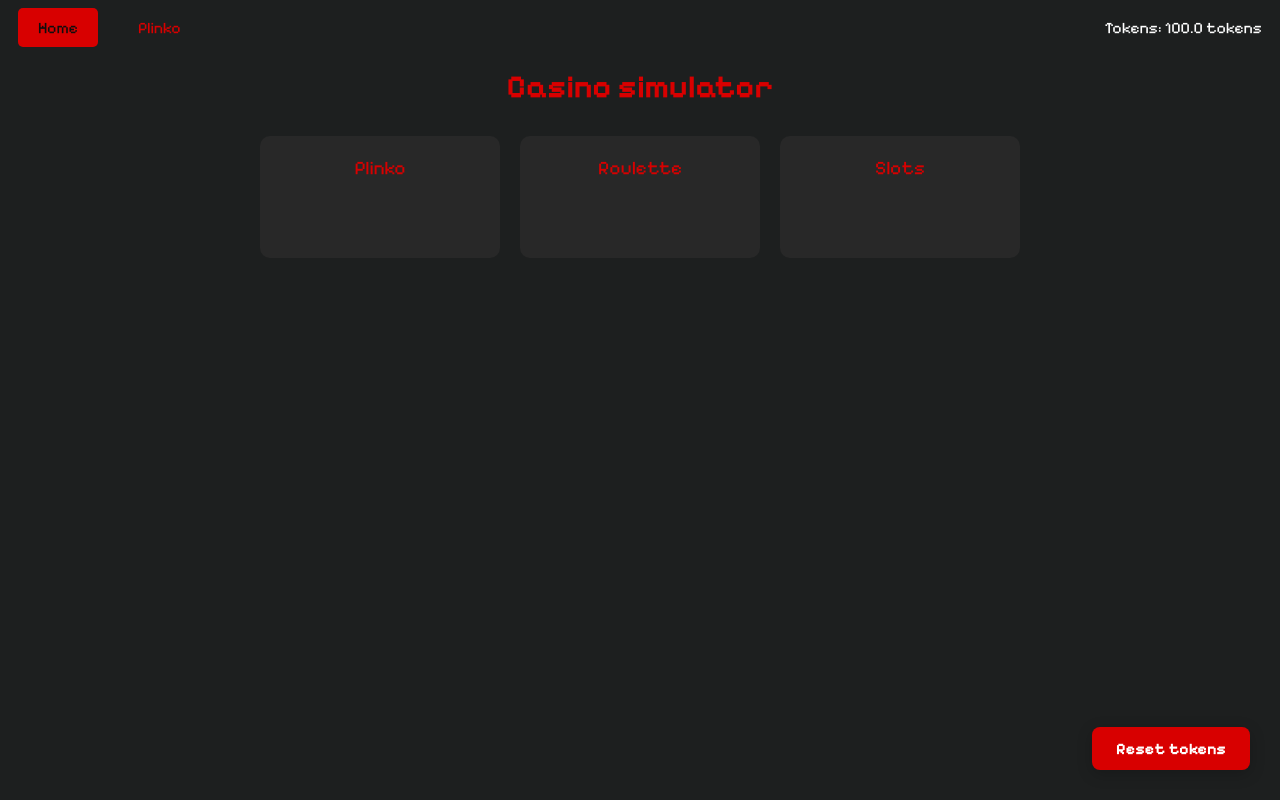
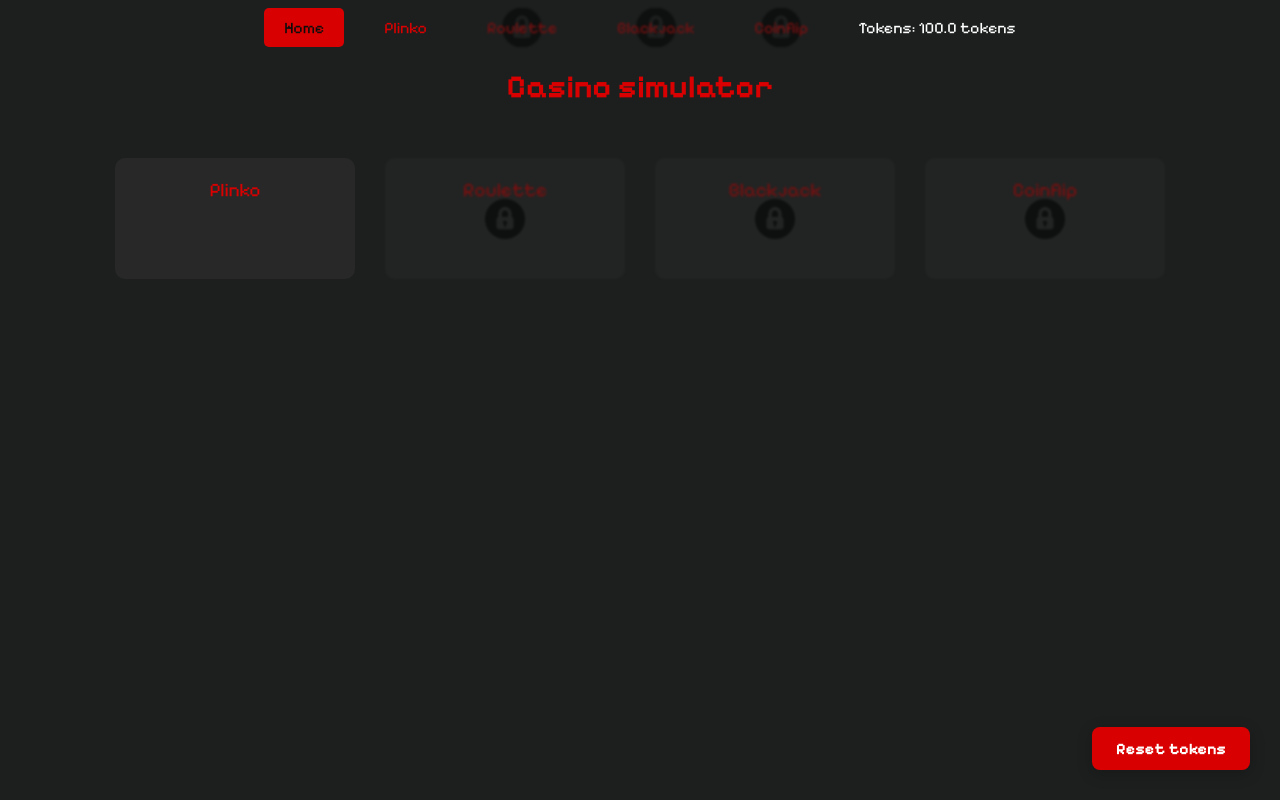
Before and after one commit to ViktorKolar666/MP-Kolar_InternetoveCasino, a plain HTML site: page index.html in a window 1280 px wide. Drawn offline with Linux system fonts and the light colour scheme.

Commit message:
- Přidány odkazy na stránky dlaších her do karet a navbaru (zatím napevno zamknuté - až na nich začnu pracovat, vyřeším postupné odemykání žetony) - Přidána ikona na kartu v prohlížeči - Pozměněno rozložení rozhraní

```diff
--- a/index-style.css
+++ b/index-style.css
@@ -7,6 +7,9 @@
 body {
     background-color: rgb(29, 31, 31);
     font-family: "Pixelify Sans", Arial, sans-serif;
+    display: flex;
+    flex-direction: column;
+    align-items: center;
 }
 
 h1 {
@@ -40,7 +43,7 @@ nav {
     font-size: 1em;
 }
 
-ul {
+nav ul {
     list-style-type: none;
     margin: 0;
     padding: 0;
@@ -48,11 +51,11 @@ ul {
     gap: 20px;
 }
 
-li {
+nav li {
     display: inline;
 }
 
-li a {
+nav li a {
     text-decoration: none;
     color: rgb(216, 0, 0);
     padding: 10px 20px;
@@ -60,7 +63,7 @@ li a {
     transition: background-color 0.3s, color 0.3s;
 }
 
-li a:hover {
+nav li a:hover {
     background-color: rgb(216, 0, 0);
     color: rgb(14, 13, 13);
     border-radius: 5px;
@@ -75,7 +78,7 @@ li a:hover {
 .game-cards {
     display: flex;
     justify-content: center;
-    gap: 20px;
+    gap: 30px;
     margin-top: 30px;
 }
 
@@ -88,12 +91,6 @@ li a:hover {
     transition: transform 0.3s, box-shadow 0.3s;
     position: relative;
     overflow: hidden;
-}
-
-.card img {
-    width: 100px;
-    height: 100px;
-    margin-bottom: 10px;
 }
 
 .card a {
@@ -109,14 +106,14 @@ li a:hover {
     font-size: 0.9em;
     color: rgb(179, 179, 179);
     margin-top: 10px;
-    opacity: 0; /* Skryjeme popis */
-    transform: translateY(10px); /* Posuneme popis dolů */
-    transition: opacity 0.3s, transform 0.3s; /* Přidáme přechod */
+    opacity: 0; /* hide description */
+    transform: translateY(10px); /* move description down */
+    transition: opacity 0.3s, transform 0.3s; /* add transition */
 }
 
 .card:hover .description {
-    opacity: 1; /* Zobrazíme popis */
-    transform: translateY(0); /* Vrátíme popis na původní pozici */
+    opacity: 1; /* show description */
+    transform: translateY(0); /* returns description to original position */
 }
 
 .card:hover {
@@ -124,7 +121,7 @@ li a:hover {
     box-shadow: 0 10px 20px rgba(0, 0, 0, 0.5);
 }
 
-.reset-tokens-btn {
+.reset-tokens-btn { /* button to reset tokens */
     position: fixed;
     right: 30px;
     bottom: 30px;
@@ -146,7 +143,7 @@ li a:hover {
     background: rgb(255, 0, 0);
 }
 
-@media (max-width: 900px) {
+@media (max-width: 900px) { /* for medium screens */
     .game-cards {
         flex-direction: column;
         align-items: center;
@@ -158,7 +155,7 @@ li a:hover {
     }
 }
 
-@media (max-width: 600px) {
+@media (max-width: 600px) { /* for small screens */
     nav {
         flex-direction: column;
         gap: 10px;
@@ -184,3 +181,13 @@ li a:hover {
         margin: 10px 0;
     }
 }
+
+.notUnlocked {
+    background-image: url("icons/padlock.png"); /* https://www.flaticon.com/free-icon/padlock_181534?term=lock&page=1&position=54&origin=tag&related_id=181534 */
+    pointer-events: none;  /* disable interactions */
+    opacity: 0.5;  /* reduce opacity to indicate locked state */
+    filter: blur(1px); /* add blur effect to indicate locked state */
+    background-size: 40px 40px; /* set size for the padlock icon */
+    background-repeat: no-repeat; /* prevent repeating the icon */
+    background-position: center; /* center the icon */
+}
--- a/index.html
+++ b/index.html
@@ -7,12 +7,16 @@
         <link rel="preconnect" href="https://fonts.googleapis.com">
         <link rel="preconnect" href="https://fonts.gstatic.com" crossorigin>
         <link href="https://fonts.googleapis.com/css2?family=Bree+Serif&family=Pixelify+Sans:wght@400..700&display=swap" rel="stylesheet">
+        <link rel="icon" href="icons/seven.png"> <!--* https://www.flaticon.com/free-icon/seven_9210131?term=casino&page=1&position=31&origin=tag&related_id=9210131 -->
     </head>
     <body>
         <nav>
             <ul>
                 <li><a href="index.html" class="active">Home</a></li>
                 <li><a href="plinko.html">Plinko</a></li>
+                <li><a href="roulette.html" class="notUnlocked">Roulette</a></li>
+                <li><a href="blackjack.html" class="notUnlocked">Blackjack</a></li>
+                <li><a href="coinflip.html" class="notUnlocked">Coinflip</a></li>
             </ul>
             <div class="currency-display">Tokens: <span id="currency"></span></div>
         </nav>
@@ -24,13 +28,17 @@
                 <a href="plinko.html">Plinko</a>
                 <p class="description">Drop balls and win prizes!</p>
             </div>
-            <div class="card">
-                <a href="#">Roulette</a>
+            <div class="card notUnlocked">
+                <a href="roulette.html">Roulette</a>
                 <p class="description">Spin the wheel and test your luck!</p>
             </div>
-            <div class="card">
-                <a href="#">Slots</a>
-                <p class="description">Pull the lever and hit the jackpot!</p>
+            <div class="card notUnlocked">
+                <a href="blackjack.html">Blackjack</a>
+                <p class="description">Try to beat the dealer!</p>
+            </div>
+            <div class="card notUnlocked">
+                <a href="coinflip.html">Coinflip</a>
+                <p class="description">50/50 chance to double your tokens!</p>
             </div>
         </div>
         <script src="currency.js"></script>
--- a/plinko-style.css
+++ b/plinko-style.css
@@ -10,15 +10,10 @@ body {
     display: flex;
     flex-direction: column;
     align-items: center;
-    margin: 0;
-    min-height: 100vh;
-    overflow-x: auto;
 }
 
 h1 {
     color: rgb(216, 0, 0);
-    font-size: 2em;
-    margin: 20px 0;
     text-align: center;
     font-family: "Pixelify Sans", Arial, sans-serif;
 }
@@ -31,6 +26,47 @@ p {
 
 .padding {
     padding: 15px 50px 70px;
+}
+
+nav {
+    background-color: rgb(29, 31, 31);
+    padding: 10px;
+    display: flex;
+    justify-content: space-between;
+    align-items: center;
+    gap: 30px;
+}
+
+.currency-display {
+    color: white;
+    font-family: "Pixelify Sans", Arial, sans-serif;
+    font-size: 1em;
+}
+
+nav ul {
+    list-style-type: none;
+    margin: 0;
+    padding: 0;
+    display: flex;
+    gap: 20px;
+}
+
+nav li {
+    display: inline;
+}
+
+nav li a {
+    text-decoration: none;
+    color: rgb(216, 0, 0);
+    padding: 10px 20px;
+    font-family: "Pixelify Sans", Arial, sans-serif;
+    transition: background-color 0.3s, color 0.3s;
+}
+
+nav li a:hover {
+    background-color: rgb(216, 0, 0);
+    color: rgb(14, 13, 13);
+    border-radius: 5px;
 }
 
 button {
@@ -94,17 +130,6 @@ button {
     cursor: pointer;
 }
 
-nav {
-    background-color: rgb(29, 31, 31);
-    padding: 10px;
-    display: flex;
-    justify-content: space-between;
-    align-items: center;
-    width: 100%;
-    position: fixed;
-    gap: 30px;
-}
-
 header {
     margin-top: 60px;
     text-align: center;
@@ -112,42 +137,10 @@ header {
     font-family: "Pixelify Sans", Arial, sans-serif;
 }
 
-ul {
-    list-style-type: none;
-    margin: 0;
-    padding: 0;
-    display: flex;
-    gap: 20px;
-}
-
-li {
-    display: inline;
-}
-
-li a {
-    text-decoration: none;
-    color: rgb(216, 0, 0);
-    padding: 10px 20px;
-    font-family: "Pixelify Sans", Arial, sans-serif;
-    transition: background-color 0.3s, color 0.3s;
-}
-
-li a:hover {
-    background-color: rgb(216, 0, 0);
-    color: rgb(14, 13, 13);
-    border-radius: 5px;
-}
-
 .active {
     background-color: rgb(216, 0, 0);
     color: rgb(14, 13, 13);
     border-radius: 5px;
-}
-
-.currency-display {
-    color: white;
-    font-family: "Pixelify Sans", Arial, sans-serif;
-    font-size: 1em;
 }
 
 .left-panel {
@@ -320,3 +313,13 @@ li a:hover {
         margin: 0 auto;
     }
 }
+
+.notUnlocked {
+    background-image: url("icons/padlock.png"); /* https://www.flaticon.com/free-icon/padlock_181534?term=lock&page=1&position=54&origin=tag&related_id=181534 */
+    pointer-events: none;  /* disable interactions */
+    opacity: 0.5;  /* reduce opacity to indicate locked state */
+    filter: blur(1px); /* add blur effect to indicate locked state */
+    background-size: 40px 40px; /* set size for the padlock icon */
+    background-repeat: no-repeat; /* prevent repeating the icon */
+    background-position: center; /* center the icon */
+}
```
Also changed, not shown: plinko.html (+4 -0 lines), blackjack.html (added), coinflip.html (added), icons/padlock.png (added), icons/seven.png (added), roulette.html (added).
